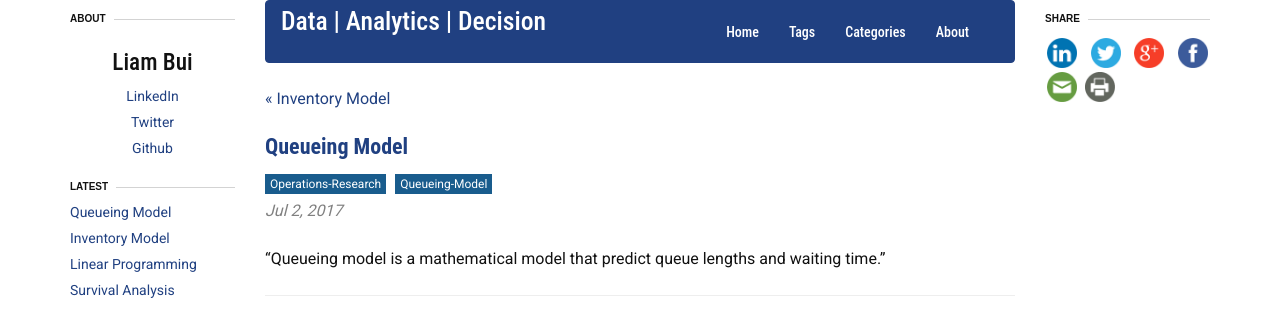
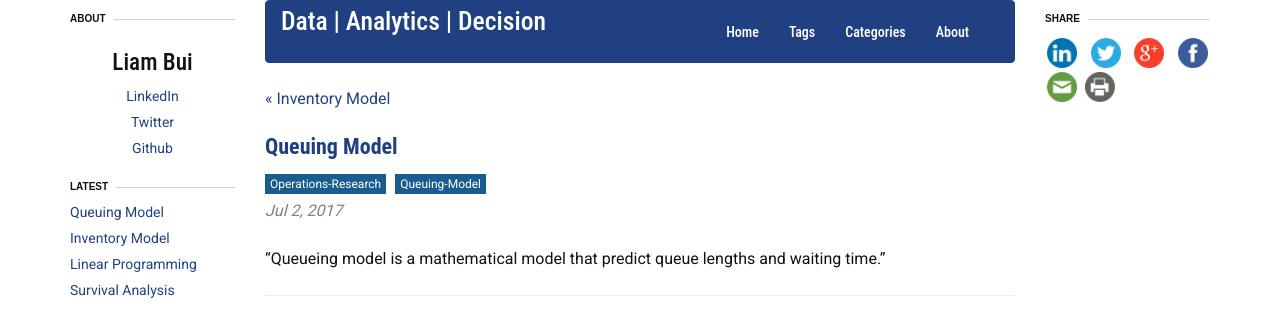
Before and after one commit to liambll/blog-archive, a Jekyll site: the page built from _posts/2017-07-02-queuing-model.markdown, in a window 1280 px wide. Shown: the top 309 px of the page. Built offline with Jekyll 4.4.1, drawn with Linux system fonts in a browser that asks for light colours; nearby versions of some CDN libraries; comment, search, counter and statistics services are not loaded.

Commit message:
Update and rename 2017-07-02-queue-model.markdown to 2017-07-02-queuing-model.markdown

```diff
--- a/_posts/2017-07-02-queue-model.markdown
+++ b/_posts/2017-07-02-queuing-model.markdown
@@ -1,12 +1,12 @@
 ---
 layout: post
 comments: true
-title:  "Queueing Model"
-title2:  "Queueing Model"
+title:  "Queuing Model"
+title2:  "Queuing Model"
 date:   2017-07-02 16:22:00
-permalink: /queueing-model/
+permalink: /queuing-model/
 mathjax: true
-tags: Operations-Research Queueing-Model
+tags: Operations-Research Queuing-Model
 categories: Operations-Research
 img: /blog/assets/queuing-model/queuing-model.jpg
 summary: Queueing model is a mathematical model that predict queue lengths and waiting time...
```
